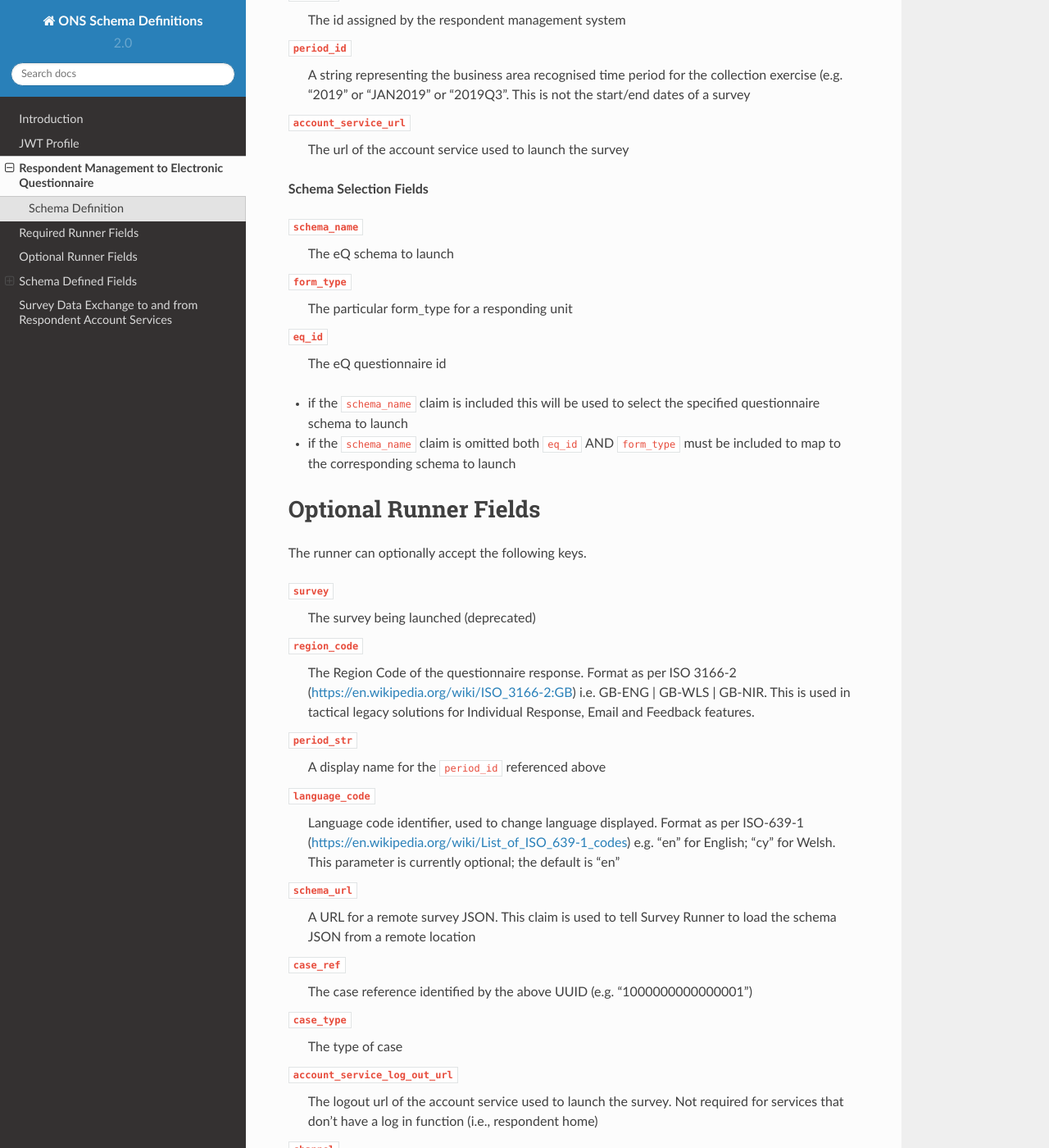
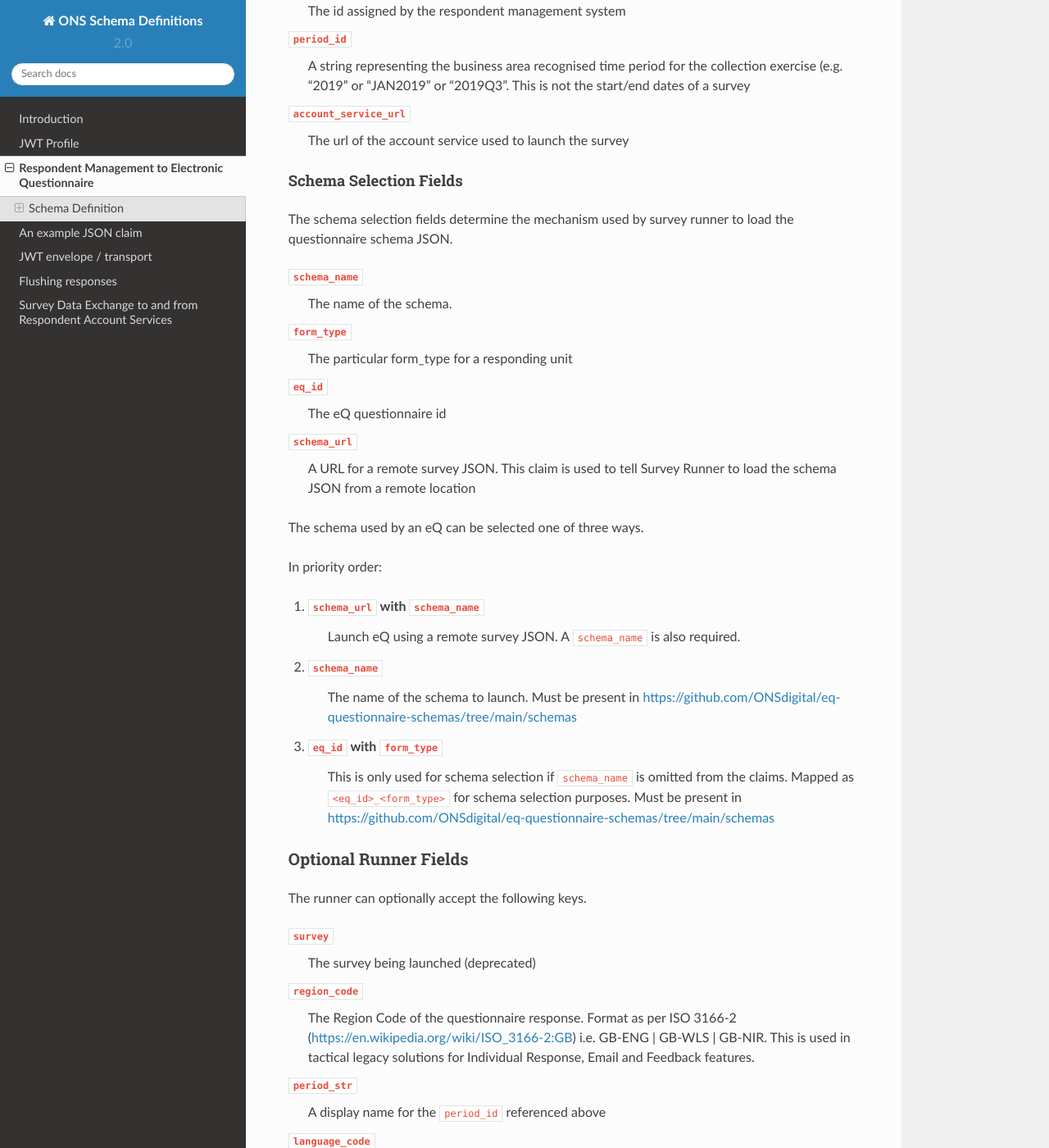
Before and after one commit to ONSdigital/ons-schema-definitions, a Sphinx documentation site: the page built from docs/respondent_management_to_electronic_questionnaire.rst, in a window 1280 px wide and 1400 px high, scrolled down 1084 px. Shown: the whole window at 82% size. Built offline with Sphinx 7.4.7 and the Read the Docs theme 2.0.0, drawn with Linux system fonts in a browser that asks for light colours; pages that are not in the unit, such as notebooks, are missing from menus.

Commit message:
Update documentation about schema selection fields

```diff
--- a/docs/respondent_management_to_electronic_questionnaire.rst
+++ b/docs/respondent_management_to_electronic_questionnaire.rst
@@ -1,5 +1,5 @@
 Respondent Management to Electronic Questionnaire
-----------------------------------------------------------------
+=================================================
 
 When a respondent is ready to take a survey hosted on the eq system, a set of details
 need to be passed to eq to setup the survey correctly. This data is wrapped inside a json web
@@ -8,7 +8,7 @@
 to integrate with the eq system.
 
 Schema Definition
-=================
+***********************************
 
 Required Runner Fields
 ------------------------------
@@ -38,17 +38,33 @@
 ``account_service_url``
   The url of the account service used to launch the survey
 
-**Schema Selection Fields**
+Schema Selection Fields
+^^^^^^^^^^^^^^^^^^^^^^^
+
+The schema selection fields determine the mechanism used by survey runner to load the questionnaire schema JSON.
 
 ``schema_name``
-  The eQ schema to launch
+ The name of the schema.
 ``form_type``
   The particular form_type for a responding unit
 ``eq_id``
   The eQ questionnaire id
+``schema_url``
+	A URL for a remote survey JSON. This claim is used to tell Survey Runner to load the schema JSON from a remote location
 
-* if the ``schema_name`` claim is included this will be used to select the specified questionnaire schema to launch
-* if the ``schema_name`` claim is omitted both ``eq_id`` AND ``form_type`` must be included to map to the corresponding schema to launch
+The schema used by an eQ can be selected one of three ways.
+
+In priority order:
+
+#. ``schema_url`` with ``schema_name``
+	Launch eQ using a remote survey JSON. A ``schema_name`` is also required.
+
+#. ``schema_name``
+	The name of the schema to launch. Must be present in https://github.com/ONSdigital/eq-questionnaire-schemas/tree/main/schemas
+
+#. ``eq_id`` with ``form_type``
+	This is only used for schema selection if ``schema_name`` is omitted from the claims. Mapped as ``<eq_id>_<form_type>`` for schema selection purposes. Must be present in https://github.com/ONSdigital/eq-questionnaire-schemas/tree/main/schemas
+
 
 Optional Runner Fields
 ----------------------
@@ -63,8 +79,6 @@
   A display name for the ``period_id`` referenced above
 ``language_code``
   Language code identifier, used to change language displayed. Format as per ISO-639-1 (https://en.wikipedia.org/wiki/List_of_ISO_639-1_codes) e.g. "en" for English; "cy" for Welsh. This parameter is currently optional; the default is "en"
-``schema_url``
-  A URL for a remote survey JSON. This claim is used to tell Survey Runner to load the schema JSON from a remote location
 ``case_ref``
   The case reference identified by the above UUID (e.g. "1000000000000001")
 ``case_type``
```
